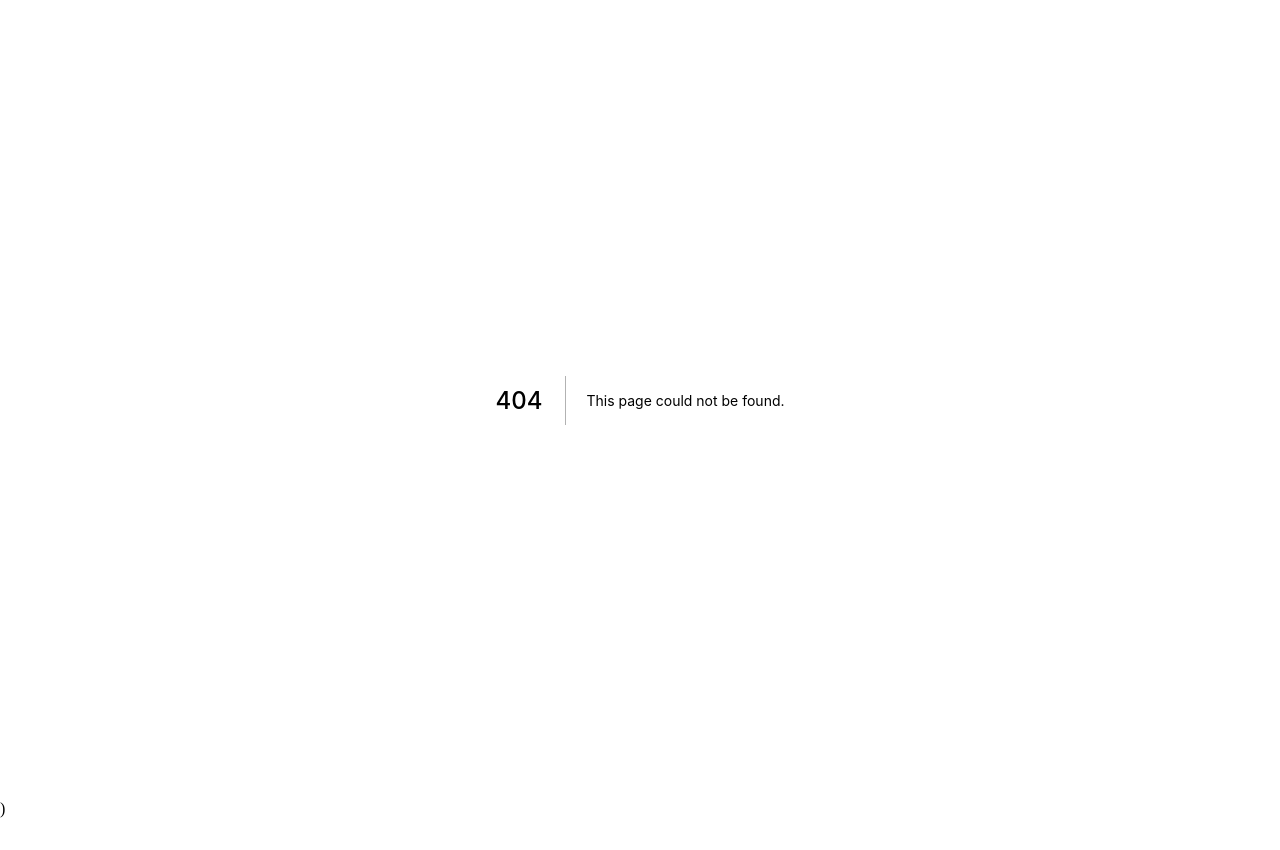
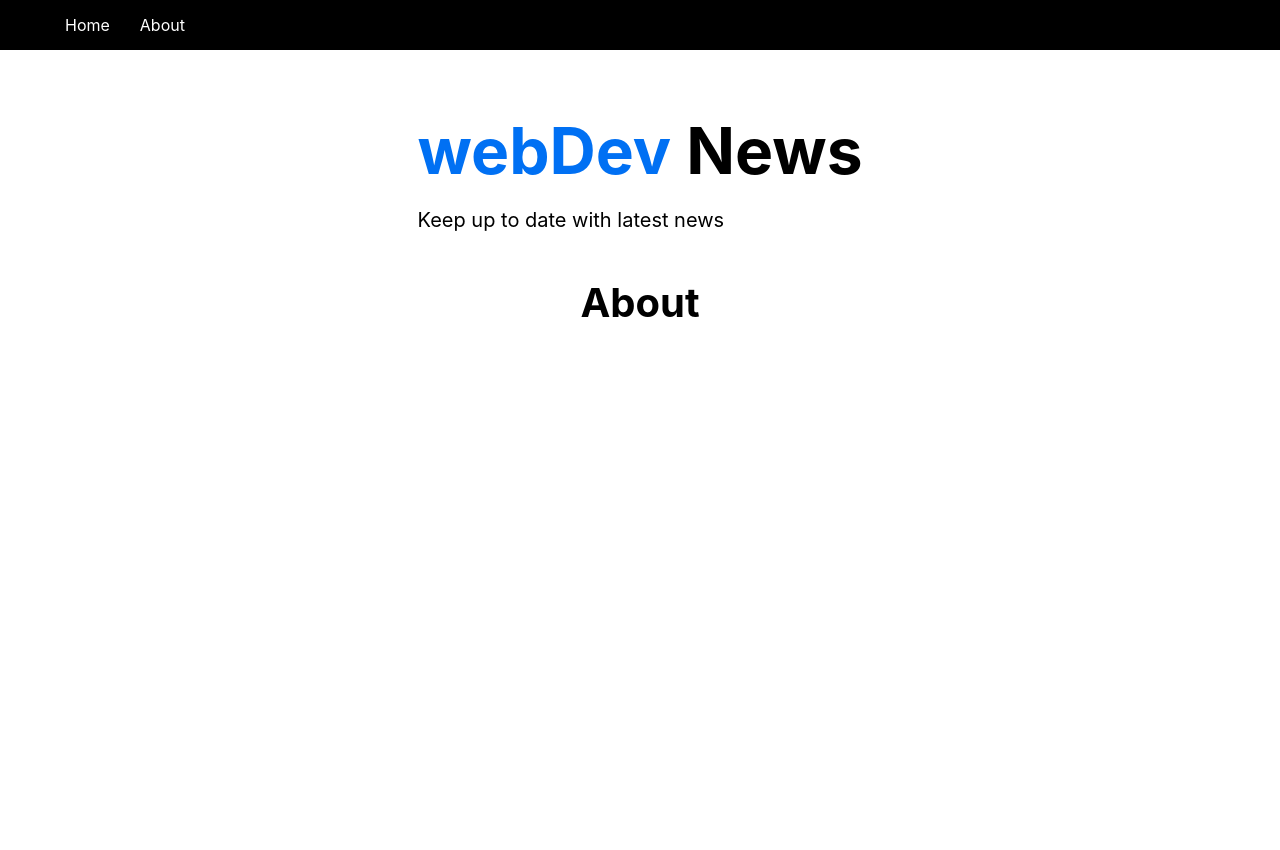
Before and after one commit to Naveen-oops/SmartLearningUsingKnowledgeGraphs, a Next.js app: page /about in a window 1280 px wide. Before the commit this address had no page. Before the commit the page ends 818 px from the top, so only its background shows below. Built offline with nearby package versions, Linux system fonts and the light colour scheme.

Commit message:
Basic-UI-template added

```diff
--- /dev/null
+++ b/components/Header.js
@@ -0,0 +1,14 @@
+import headerStyles from '../styles/Header.module.css'
+
+const Header = () => {
+  return (
+  <div>
+      <h1 className={headerStyles.title}>
+          <span>webDev</span> News
+      </h1>
+      <p> Keep up to date with latest news</p>
+  </div>
+  );
+};
+
+export default Header;
--- /dev/null
+++ b/components/Layouts.js
@@ -0,0 +1,19 @@
+import Nav from './Nav'
+import Header from './Header'
+import styles from '../styles/Layout.module.css'
+
+const Layouts = ({children}) => {
+  return (
+  <>
+  <Nav/>
+  <div className={styles.container}>
+      <main className={styles.main}>
+          <Header/>
+       {children}
+      </main>
+  </div>
+  </>
+  );
+};
+
+export default Layouts;
--- /dev/null
+++ b/components/Nav.js
@@ -0,0 +1,18 @@
+import navStyles from '../styles/Nav.module.css'
+import Link from 'next/link'
+
+const Nav = () => {
+  return (
+   <nav className={navStyles.nav}>
+       <ul>
+           <li>
+              <Link href='/'> Home </Link>
+           </li>
+           <li>
+              <Link href='/about'> About </Link>
+           </li>
+       </ul>
+  </nav>);
+};
+
+export default Nav;
--- a/pages/_app.js
+++ b/pages/_app.js
@@ -1,3 +1,6 @@
+import Layouts from '../components/Layouts';
+import '../styles/globals.css'
+
 import {
   ApolloProvider,
   ApolloClient,
@@ -18,9 +21,11 @@ const createApolloClient = () => {
 
 function MyApp({ Component, pageProps }) {
   return (
-    <ApolloProvider client={createApolloClient()}>
-      <Component {...pageProps} />)
-    </ApolloProvider>
+    <Layouts>
+      <ApolloProvider client={createApolloClient()}>
+        <Component {...pageProps} />
+      </ApolloProvider>
+    </Layouts>
   );
 }
 
--- /dev/null
+++ b/pages/about.js
@@ -0,0 +1,9 @@
+const about = () => {
+  return (
+  <div>
+      <h1> About</h1>
+  </div>
+  );
+};
+
+export default about;
--- /dev/null
+++ b/styles/Header.module.css
@@ -0,0 +1,27 @@
+.title a,
+.title span {
+  color: #0070f3;
+  text-decoration: none;
+}
+
+.title a:hover,
+.title a:focus,
+.title a:active {
+  text-decoration: underline;
+}
+
+.title {
+  margin: 0;
+  line-height: 1.15;
+  font-size: 4rem;
+}
+
+.title,
+.description {
+  text-align: center;
+}
+
+.description {
+  line-height: 1.5;
+  font-size: 1.5rem;
+}
--- a/styles/Home.module.css
+++ b/styles/Layout.module.css
@@ -1,5 +1,6 @@
 .container {
   padding: 0 2rem;
+  justify-content: flex-start;
 }
 
 .main {
@@ -8,8 +9,9 @@
   flex: 1;
   display: flex;
   flex-direction: column;
-  justify-content: center;
+  justify-content: flex-start;
   align-items: center;
+  font-size: 1.25rem;
 }
 
 .footer {
--- /dev/null
+++ b/styles/Nav.module.css
@@ -0,0 +1,20 @@
+.nav {
+    height: 50px;
+    padding: 10px;
+    background: #000;
+    color: #fff;
+    display: flex;
+    align-items: center;
+    justify-content: flex-start;
+  }
+
+  .nav ul {
+    display: flex;
+    justify-content: center;
+    align-items: center;
+    list-style: none;
+  }
+
+  .nav ul li a {
+    margin: 5px 15px;
+  }
```
Also changed, not shown: pages/index.js (+11 -4 lines).
